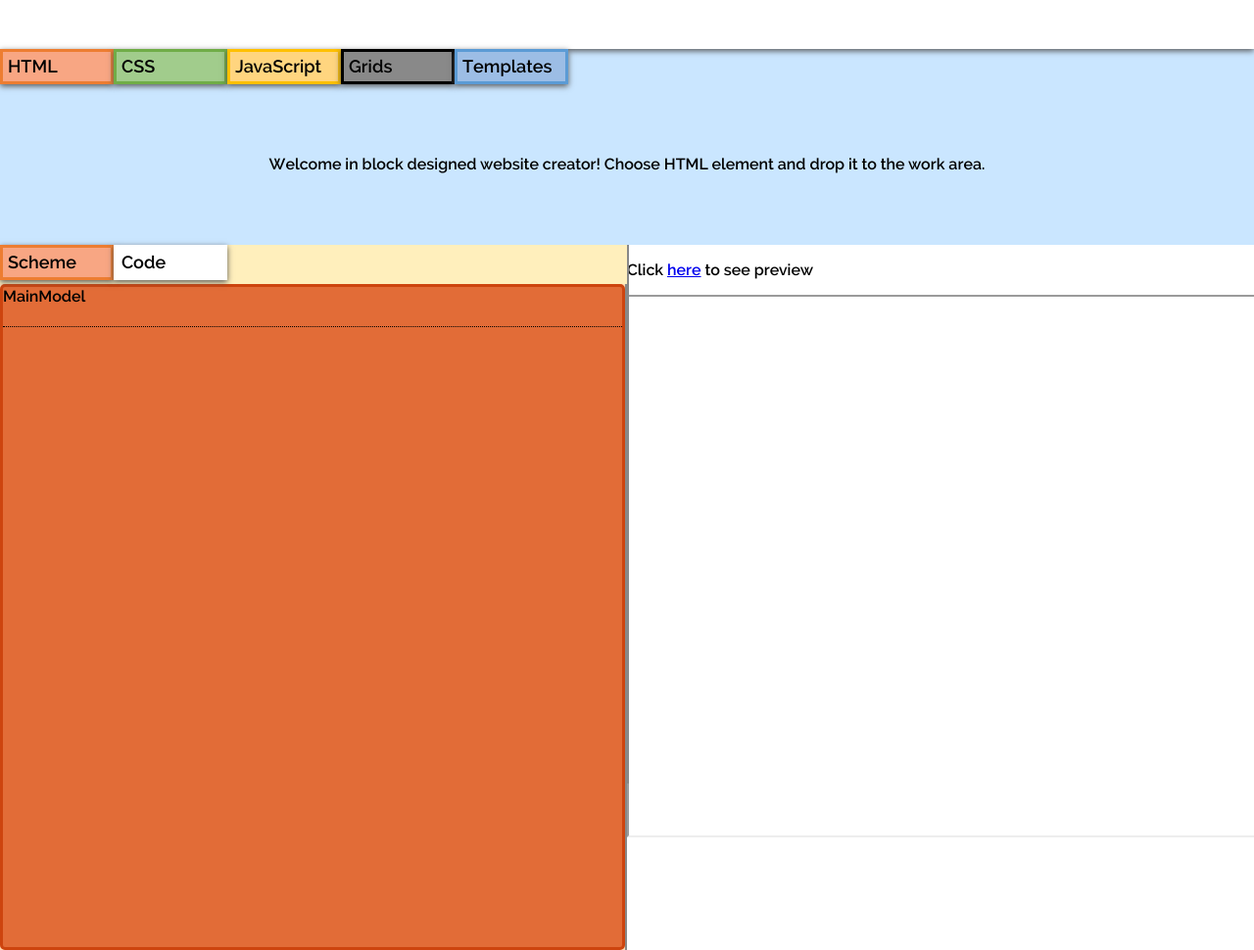
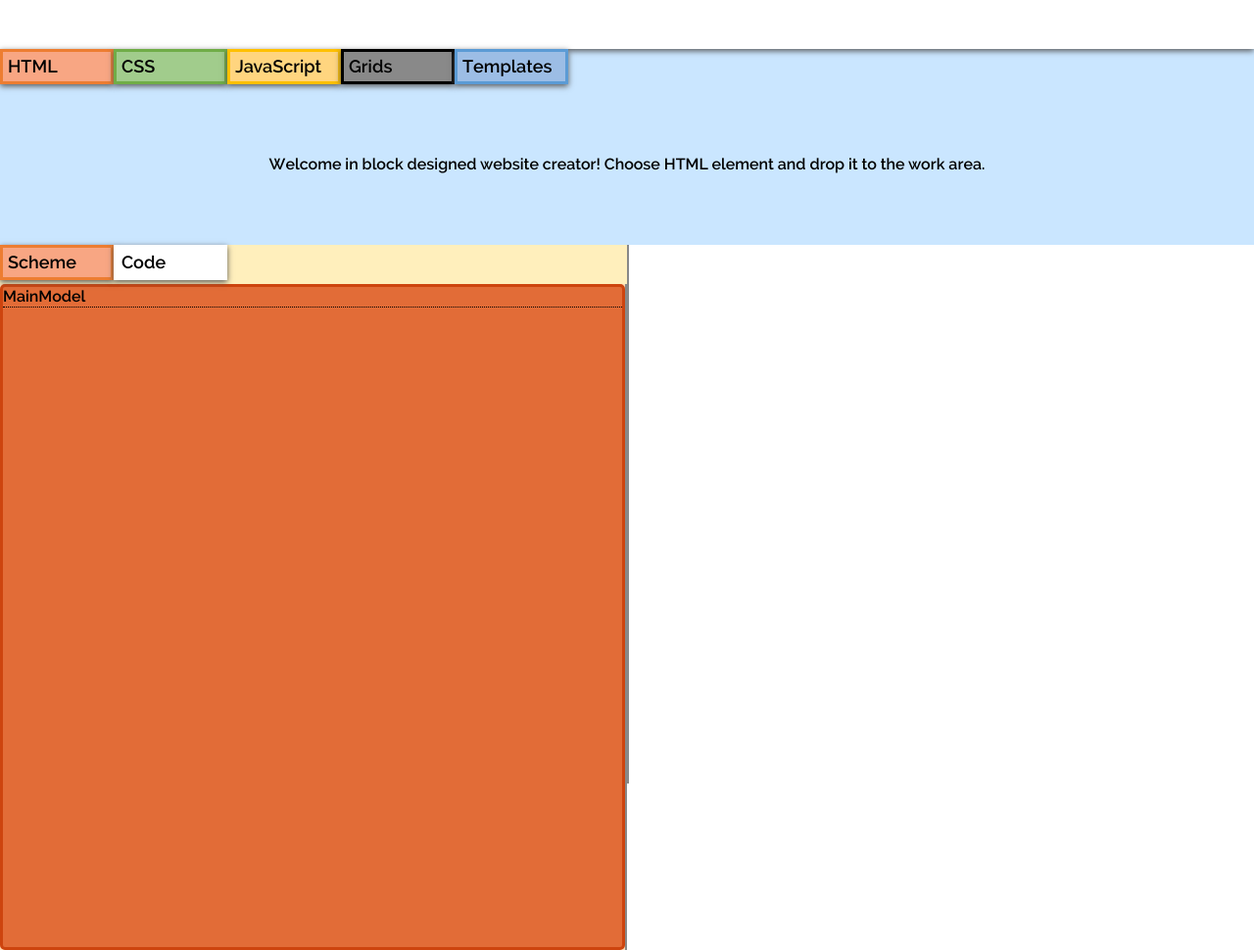
Before and after one commit to beziozwierz/Group-project, a PHP site: page /index.html in a window 1280 px wide. Shown: the whole page at 98% size. Run offline with PHP 8.4, Linux system fonts and the light colour scheme.

Commit message:
Początek CSSów

```diff
--- a/css/main.css
+++ b/css/main.css
@@ -302,7 +321,7 @@ body{
   position: relative;
   border-bottom: 1px dotted black;
   width:auto;
-  height: 40px;
+  height: 20px;
   cursor: pointer;
 }
 .model-element-title{
--- a/index.html
+++ b/index.html
@@ -11,10 +11,9 @@
     <script src="js/temp.js"></script>  <!-- temporarly for div creation/edition*/ -->
     <script src="js/bookmarks.js"></script>
     <script src="js/toolbar.js"></script>
-    <script src="js/preview.js"></script>
-    <link rel="stylesheet" href="/syntaxHighlighter/styles/atom-one-dark.css">
-    <script src="/syntaxHighlighter/highlight.pack.js"></script>
-
+    <link rel="stylesheet" href="syntaxHighlighter/styles/atom-one-dark.css">
+    <script src="syntaxHighlighter/highlight.pack.js"></script>
+    <script>hljs.initHighlightingOnLoad();</script>
 </head>
 <body onload="draw()">
     <div id="header-main-container" class="col-12">
@@ -85,7 +84,15 @@
         </div>
         <div id="toolbar-container-css" class="toolbar-container">
             <!-- TU UMIEŚ ELEMENTY CSS -->
-            <!--<div class="toolbar-element-container">
+            <div class="toolbar-element-container">
+                <div class="toolbar-element-css big-toolbar-element" onclick="toolbar_element(this)">
+                    ID
+                </div>
+                <div class="toolbar-element-css big-toolbar-element" onclick="toolbar_element(this)">
+                    Class
+                </div>
+            </div>
+            <div class="toolbar-element-container">
                 <div class="toolbar-element-css toolbar-element">
                     position
                 </div>
@@ -98,7 +105,7 @@
                 <div class="toolbar-element-css toolbar-element">
                     padding
                 </div>
-            </div> -->
+            </div>
             <div id="styler">
             </div>
         </div>
@@ -129,19 +136,18 @@
         <div id="work-site-container-code" class="/syntaxHighlighter/styles/atom-one-dark.css">
         </div>
     </div>
-    <div id="preview-main-container" class="col-6" >
-                <body>
-          <p>Click <a href="javascript:makeDocument()">here</a> to see preview</p>
-          <iframe id="theFrame" src="about:blank" width="100%" height="100%" />
-        </body>
+    <div id="preview-main-container" class="col-6">
+
     </div>
     <div id="edit-element-container">
-      <div id="edit-element-close" onclick="close_me('edit-element-container')">
-          ×
-      </div>
+        <div id="edit-element-close" onclick="close_me('edit-element-container')">
+            ×
+        </div>
         <div id="edit-element-title-container">
 
         </div>
+        <div class="edit-element-element-title"></div>
+        <input id="edit-element-name-container" type="text" name="edit-name">
     </div>
 </body>
 </html>
--- a/js/bookmarks.js
+++ b/js/bookmarks.js
@@ -55,10 +55,12 @@ function work_site(option){
     }
     switch(option) {
         case 0:
+            document.getElementById("work-site-container-code").style.display = "none";
             document.getElementById("work-site-container-drop").style.display = "block";
             break;
         case 1:
-            var elem = document.getElementById("work-site-container-code")
+            document.getElementById("work-site-container-drop").style.display = "none";
+            var elem = document.getElementById("work-site-container-code");
             elem.style.display = "block";
             var str = "<pre><code class=\"html\">" + parse_string(getPageCode()) + "</code></pre>";
             elem.innerHTML =str;
--- a/js/draw.js
+++ b/js/draw.js
@@ -78,9 +78,9 @@ function getEditionPanelCode(type){
 
         code += '<div class="model-element-title">' + type + '</div>'
         if(type!=="MainModel"){
-          code+='<div class="model-options-bar-btn" onclick="zoom(event,this.parentNode.parentNode)">ZOOM</div>';
-          code+='<div class="model-options-bar-btn" onclick="editStyle(event,this.parentNode.parentNode)">EDIT</div>';
-          code+='<div class="model-options-bar-btn" onclick="removeFromTree(event,this.parentNode.parentNode.id)">DELETE</div>';
+          code+='<img src="icons/zoom.png" class="model-options-bar-btn" onclick="zoom(event,this.parentNode.parentNode)"/>';
+          code+='<img src="icons/edit.png" class="model-options-bar-btn" onclick="editStyle(event,this.parentNode.parentNode)"/>';
+          code+='<img src="icons/delete.png" class="model-options-bar-btn" onclick="removeFromTree(event,this.parentNode.parentNode.id)"/>';
         }
       code+='</div>\n'
       return code;
--- a/js/toolbar.js
+++ b/js/toolbar.js
@@ -1,48 +1,11 @@
 function toolbar_element(option){
 
     switch(option.innerText) {
-        case "header":
-            document.getElementById("edit-element-title-container").innerHTML = "";
+        case "ID":
+            document.getElementsByClassName("edit-element-element-title"[0]).innerText = "Nazwa ID";
             break;
-        case "title":
-            document.getElementById("edit-element-title-container").innerHTML = "";
-            break;
-        case "settings":
-            document.getElementById("edit-element-title-container").innerHTML = "";
-            break;
-        case "section":
-            document.getElementById("edit-element-title-container").innerHTML = "";
-            break;
-        case "heade1r":
-            document.getElementById("edit-element-title-container").innerHTML = "";
-            break;
-        case "navigation":
-            document.getElementById("edit-element-title-container").innerHTML = "";
-            break;
-        case "article":
-            document.getElementById("edit-element-title-container").innerHTML = "";
-            break;
-        case "footer":
-            document.getElementById("edit-element-title-container").innerHTML = "";
-            break;
-        case "div":
-        document.getElementById("edit-element-title-container").innerHTML = ""+
-          '<div id="creator">'+
-          'ID: <br/>'+
-          '<input type="text" id="drag_id" /> <br/>'+
-          'Width: <br/>'+
-          '<input type="text" id="drag_width" /> <br/>'+
-          'Height: <br/>'+
-          '<input type="text" id="drag_height" /> <br/>'+
-          '<button onclick="createDiv()"> Create </button>'+
-          '</div>';
-          //getCreatorCode()
-            break;
-        case "list":
-            document.getElementById("edit-element-title-container").innerHTML = "";
-            break;
-        case "line":
-            document.getElementById("edit-element-title-container").innerHTML = "";
+        case "Class":
+            document.getElementsByClassName("edit-element-element-title"[0]).innerText = "Nazwa Klasy";
             break;
     }
 
```
Also changed, not shown: other parts of css/main.css (+22 -3 lines).
